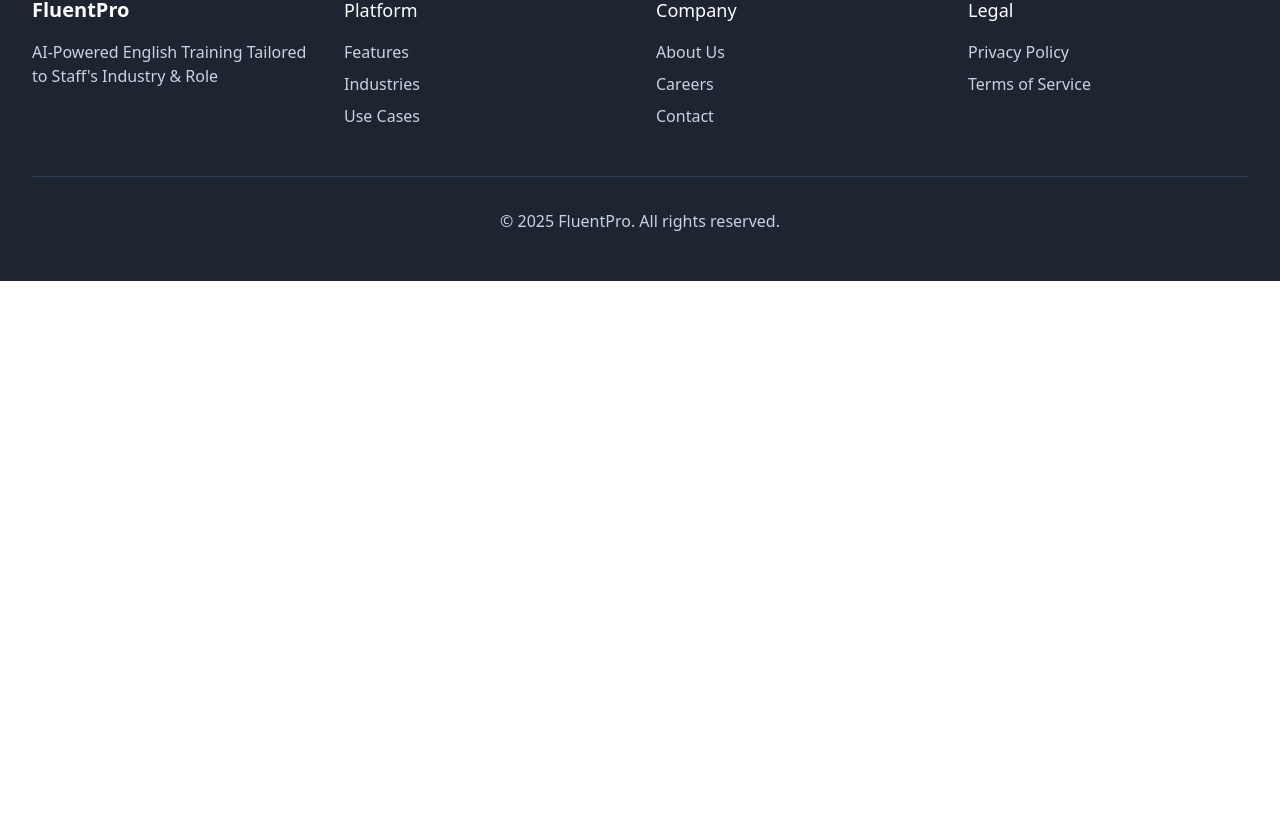
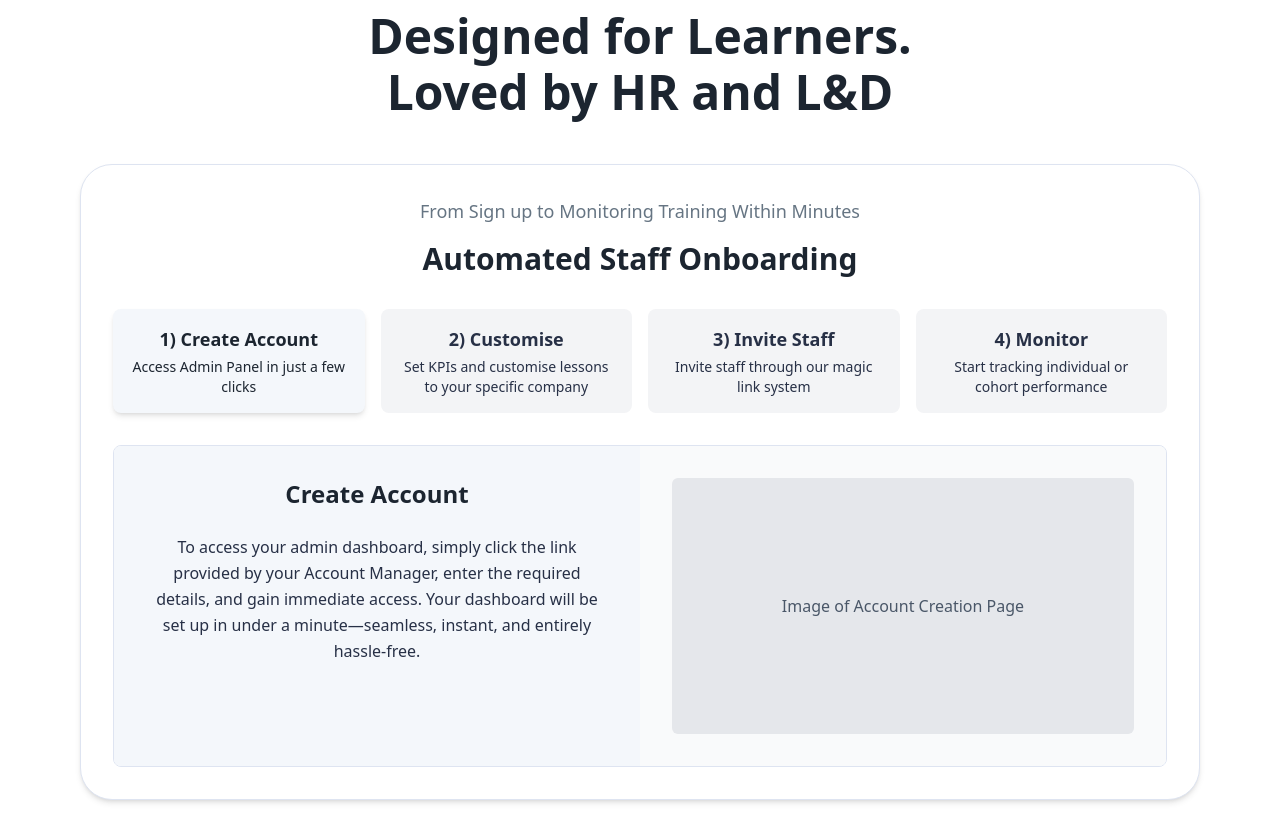
Before and after one commit to woodhk/landing-page, a Next.js app: page /home in a window 1280 px wide. Shown: the part 6846-7680 px from the top of the page. Before the commit the page ends 7127 px from the top, so only its background shows below. Built offline with nearby package versions, Linux system fonts and the light colour scheme.

Commit message:
Implement Basic Design of Section Automated Onboarding

```diff
--- /dev/null
+++ b/app/(pages)/home/components/AutomatedOnboarding.tsx
@@ -0,0 +1,71 @@
+'use client';
+
+// app/(pages)/home/components/AutomatedOnboarding.tsx
+import { useState } from 'react';
+import { onboardingSteps } from '../data/AutomatedOnboarding';
+
+export default function AutomatedOnboarding() {
+  const [activeStep, setActiveStep] = useState(1);
+
+  const handleStepClick = (stepId: number) => {
+    setActiveStep(stepId);
+  };
+
+  const activeContent = onboardingSteps.find(step => step.id === activeStep)?.content;
+
+  return (
+    <section className="max-w-6xl mx-auto px-4 py-16">
+      {/* Heading */}
+      <div className="text-center mb-12">
+        <h2 className="text-5xl font-bold mb-2">Designed for Learners.</h2>
+        <h2 className="text-5xl font-bold mb-8">Loved by HR and L&D</h2>
+      </div>
+
+      {/* Main Content with Curved Border */}
+      <div className="border border-light-2 rounded-[2rem] overflow-hidden shadow-md bg-white mb-8">
+        <div className="p-8 text-center">
+          <p className="text-medium-3 text-lg">From Sign up to Monitoring Training Within Minutes</p>
+          <h3 className="text-3xl font-bold mt-4 mb-8">Automated Staff Onboarding</h3>
+
+          {/* Steps */}
+          <div className="grid grid-cols-1 sm:grid-cols-2 lg:grid-cols-4 gap-4 mb-8">
+            {onboardingSteps.map((step) => (
+              <div
+                key={step.id}
+                onClick={() => handleStepClick(step.id)}
+                className={`p-4 rounded-lg cursor-pointer transition-all duration-200 ${
+                  activeStep === step.id
+                    ? 'bg-light-3 text-dark shadow-md'
+                    : 'bg-gray-100 text-dark-2 hover:bg-light-2'
+                }`}
+              >
+                <h4 className="font-bold text-lg">{step.id}) {step.title}</h4>
+                <p className="text-sm mt-1">{step.subtitle}</p>
+              </div>
+            ))}
+          </div>
+
+          {/* Content Card */}
+          {activeContent && (
+            <div className="border border-light-2 rounded-lg overflow-hidden">
+              <div className="grid grid-cols-1 lg:grid-cols-2">
+                {/* Text Content */}
+                <div className="p-8 bg-light-3">
+                  <h3 className="text-2xl font-bold mb-6 text-dark">{activeContent.heading}</h3>
+                  <p className="text-dark-2 leading-relaxed">{activeContent.description}</p>
+                </div>
+
+                {/* Image Placeholder */}
+                <div className="bg-gray-50 flex items-center justify-center p-8">
+                  <div className="w-full h-64 bg-gray-200 flex items-center justify-center rounded-md">
+                    <p className="text-medium text-center px-6">{activeContent.imagePlaceholder}</p>
+                  </div>
+                </div>
+              </div>
+            </div>
+          )}
+        </div>
+      </div>
+    </section>
+  );
+}
--- /dev/null
+++ b/app/(pages)/home/data/AutomatedOnboarding.ts
@@ -0,0 +1,55 @@
+// app/(pages)/home/data/AutomatedOnboarding.ts
+
+export type OnboardingStep = {
+  id: number;
+  title: string;
+  subtitle: string;
+  content: {
+    heading: string;
+    description: string;
+    imagePlaceholder: string;
+  };
+};
+
+export const onboardingSteps: OnboardingStep[] = [
+  {
+    id: 1,
+    title: "Create Account",
+    subtitle: "Access Admin Panel in just a few clicks",
+    content: {
+      heading: "Create Account",
+      description: "To access your admin dashboard, simply click the link provided by your Account Manager, enter the required details, and gain immediate access. Your dashboard will be set up in under a minute—seamless, instant, and entirely hassle-free.",
+      imagePlaceholder: "Image of Account Creation Page"
+    }
+  },
+  {
+    id: 2,
+    title: "Customise",
+    subtitle: "Set KPIs and customise lessons to your specific company",
+    content: {
+      heading: "Customise",
+      description: "Personalize training by uploading your company's materials—product guides, policies, or service details—so your staff can practice real-world scenarios relevant to their roles. Set weekly lesson goals for staff, and let FluentPro handle the rest, ensuring consistent progress while you stay focused on bigger priorities.",
+      imagePlaceholder: "Split Image of Uploading company Documents and setting weekly goals"
+    }
+  },
+  {
+    id: 3,
+    title: "Invite Staff",
+    subtitle: "Invite staff through our magic link system",
+    content: {
+      heading: "Invite Staff",
+      description: "Getting your team started is effortless—just send one email. Our magic link connects staff to your dashboard instantly, with no extra steps or wasted time.",
+      imagePlaceholder: "Image of Inviting Staff Through Magic Link"
+    }
+  },
+  {
+    id: 4,
+    title: "Monitor",
+    subtitle: "Start tracking individual or cohort performance",
+    content: {
+      heading: "Monitor",
+      description: "FluentPro's Admin Dashboard gives you instant access to detailed reports on every staff member's progress—no more waiting for end-of-month updates. Track individual and cohort performance effortlessly, compare department progress, and ensure your training investment is driving real results.",
+      imagePlaceholder: "Image of Reports & Analytics Page"
+    }
+  }
+];
--- a/app/(pages)/home/page.tsx
+++ b/app/(pages)/home/page.tsx
@@ -8,6 +8,7 @@ import Testimonial from './components/Testimonials';
 import Industry from './components/Industry';
 import Benefits from './components/Benefits';
 import KeyValuePropositions from './components/KeyValuePropositions';
+import AutomatedOnboarding from './components/AutomatedOnboarding';
 
 export default function HomePage() {
   return (
@@ -30,6 +31,7 @@ export default function HomePage() {
       <Industry />
       <Benefits />
       <KeyValuePropositions />
+      <AutomatedOnboarding />
 
     </div>
 
```
